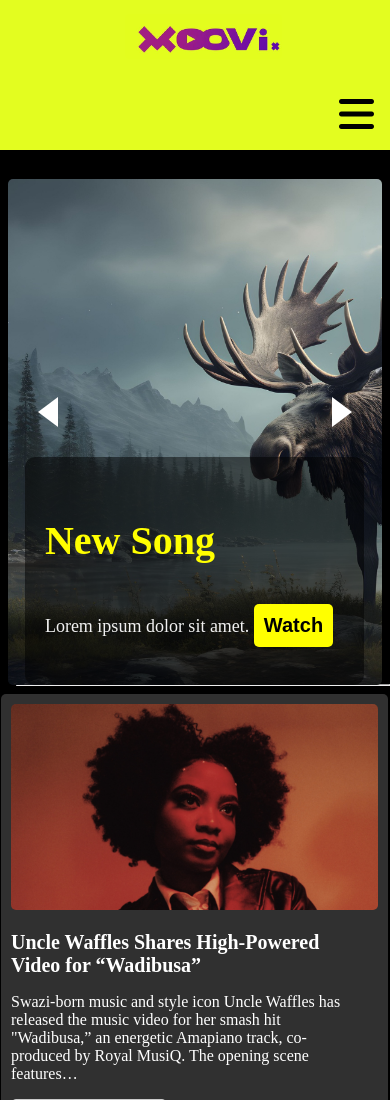
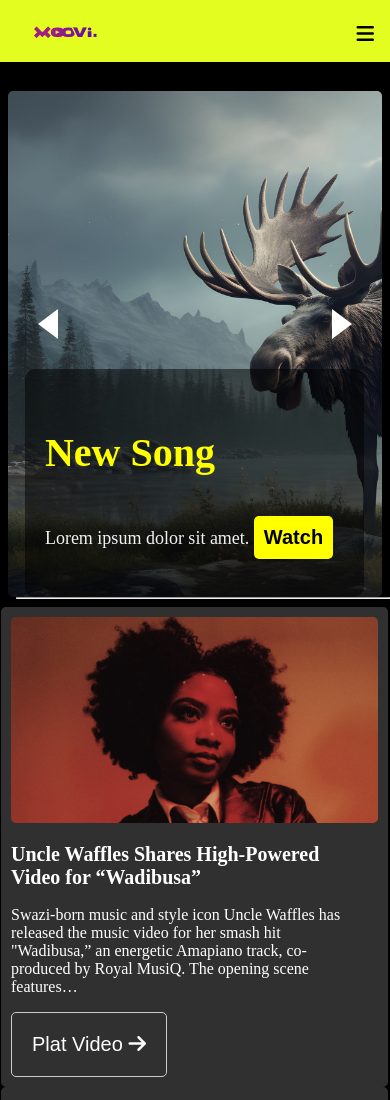
Before and after one commit to saviomds/ttomovies, a plain HTML site: page index.html in a window 390 px wide. Shown: the top 1100 px of the page. Drawn offline with Linux system fonts and the light colour scheme; files whose address does not match are found by name.

Commit message:
upgraded

```diff
--- a/css/main.css
+++ b/css/main.css
@@ -650,3 +650,12 @@ form .icons a:hover {
     margin-left: 60px;
   }
 }
+@media screen and (max-width: 412px) {
+  .topnav a img {
+    width: 40%;
+    margin-left: -80px;
+  }
+  .topnav a.icon i {
+    font-size: 20px;
+  }
+}
--- a/index.html
+++ b/index.html
@@ -16,11 +16,11 @@
   </head>
   <body>
     <div class="topnav" id="myTopnav">
-      <a href="#home" class="active"><img src="./image/logo.png" alt="" /></a>
+      <a href="#home" class="active"><img class="log" src="./image/logo.png" alt="" /></a>
       <a href="#contact"><i class="fa fa-user-o" aria-hidden="true"></i></a>
       <a href="#news"><i class="fa fa-shopping-bag" aria-hidden="true"></i></a>
       <a href="javascript:void(0);" class="icon" onclick="myFunction()">
-        <i class="fa fa-bars" style="font-size: 40px;"></i>
+        <i class="fa fa-bars"></i>
       </a>
       <a href="#news" class="hidden">Films</a>
       <a href="#news" class="hidden">Rentals</a>
```
